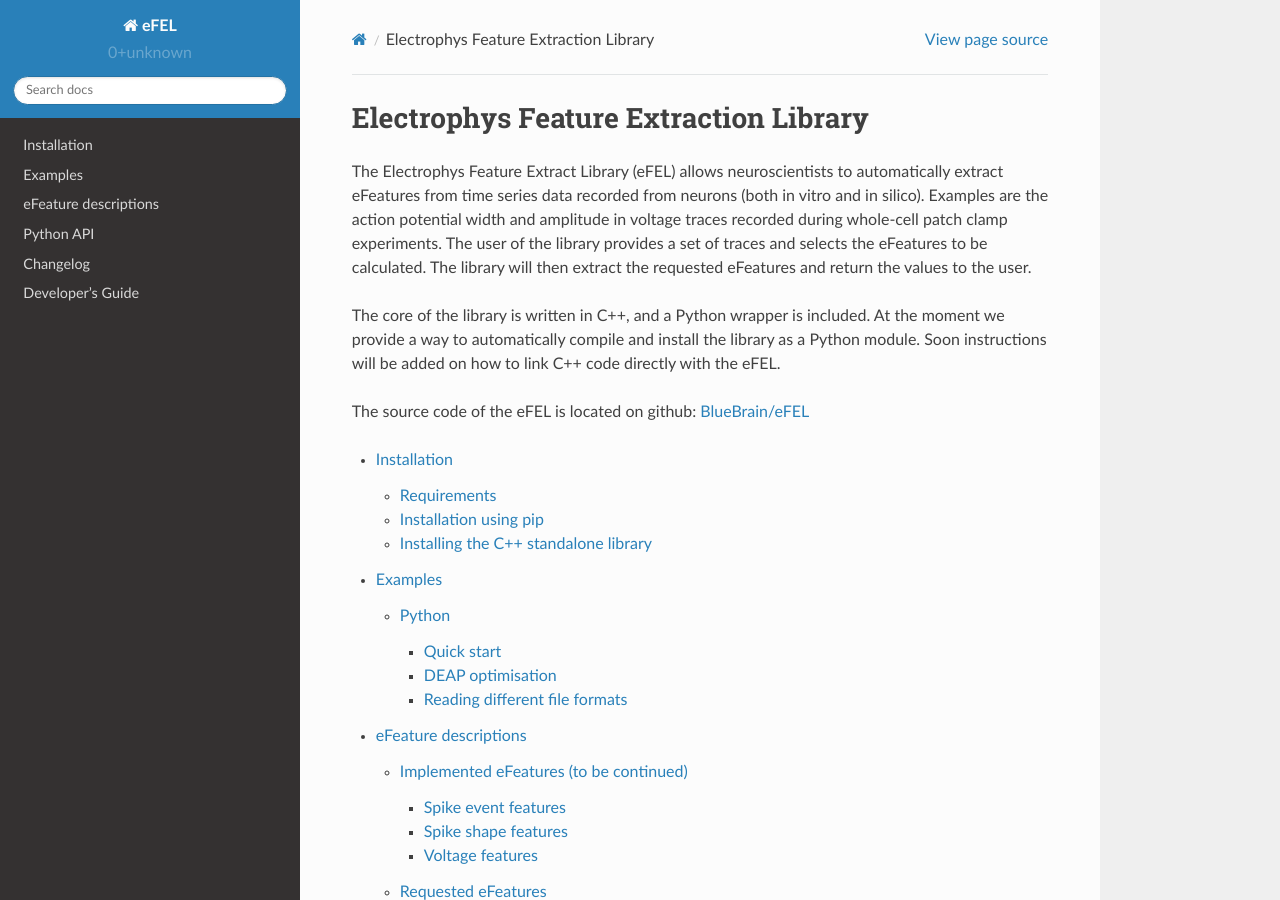
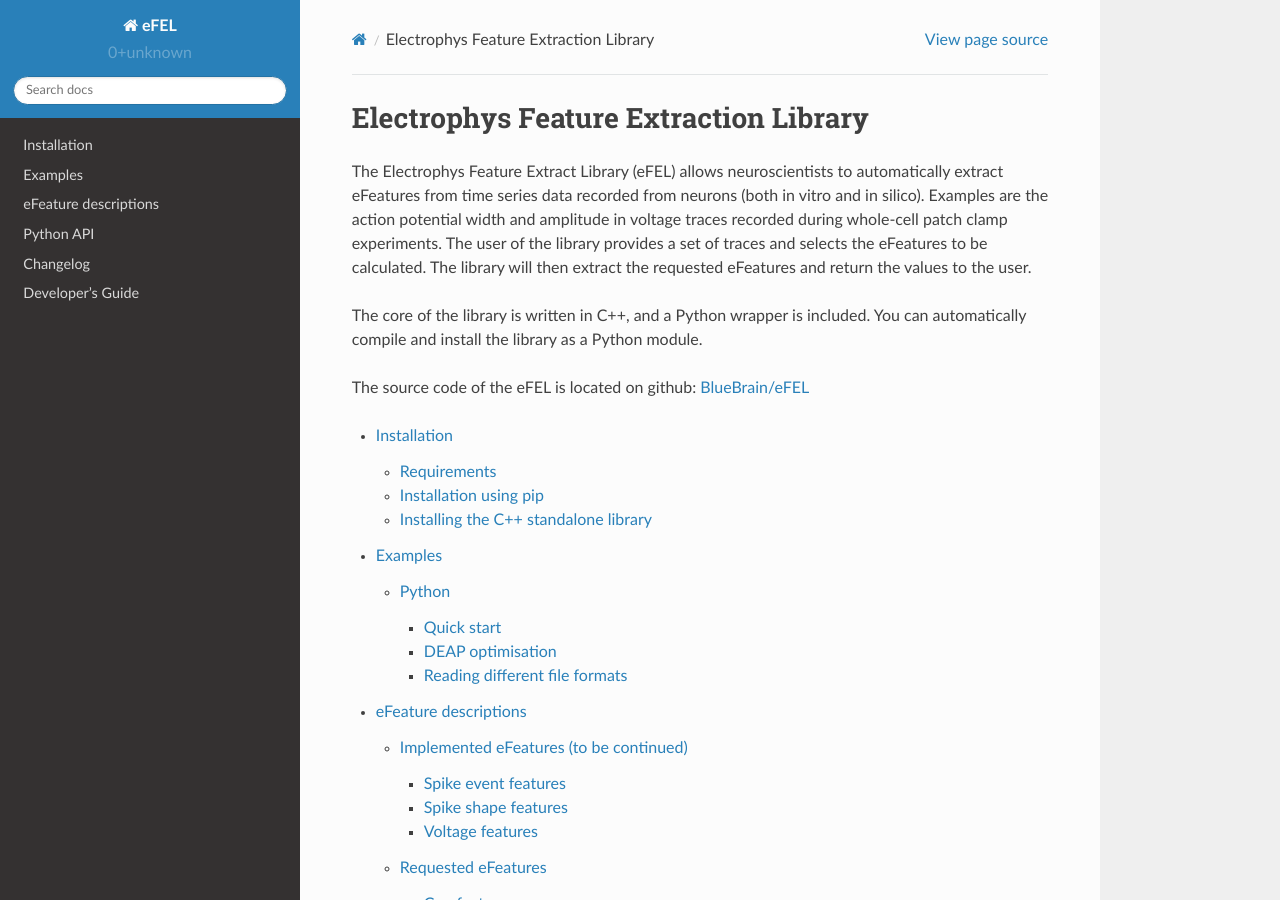
Before and after one commit to BlueBrain/eFEL, a Sphinx documentation site: the page built from docs/source/index.rst, in a window 1280 px wide and 900 px high. Built offline with Sphinx 7.4.7 and the Read the Docs theme 2.0.0, drawn with Linux system fonts in a browser that asks for light colours.

Commit message:
update docs' description text

```diff
--- a/docs/source/index.rst
+++ b/docs/source/index.rst
@@ -14,9 +14,7 @@
 values to the user.
 
 The core of the library is written in C++, and a Python wrapper is included.
-At the moment we provide a way to automatically compile and install the library
-as a Python module. Soon instructions will be added on how to link C++ code
-directly with the eFEL.
+You can automatically compile and install the library as a Python module.
 
 The source code of the eFEL is located on github:
 `BlueBrain/eFEL <https://github.com/BlueBrain/eFEL>`_
```
